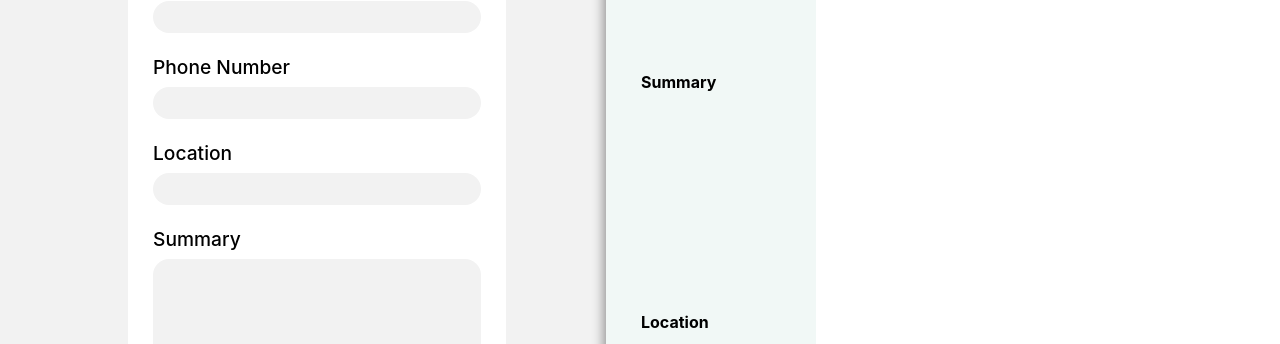
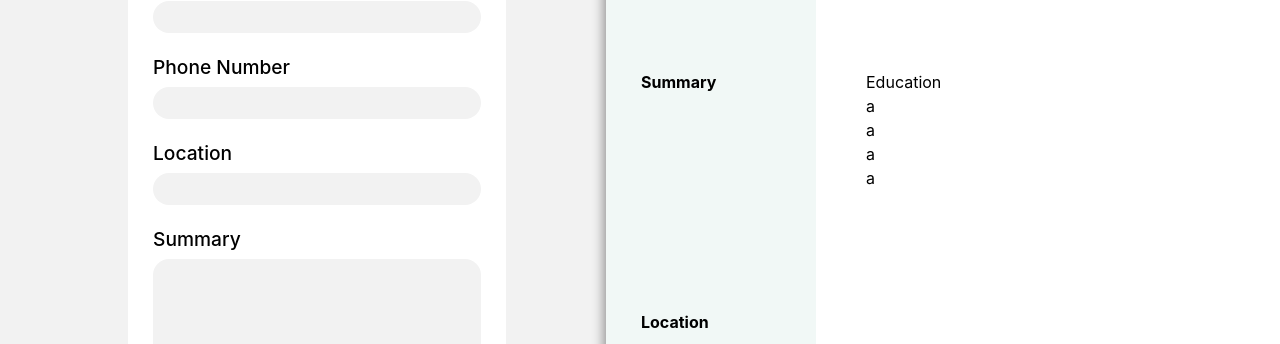
Before and after one commit to Gesem-Martinez/gencv, a React (Vite) app: page / in a window 1280 px wide. Shown: the part 455-799 px from the top of the page. Built offline with nearby package versions, Linux system fonts and the light colour scheme.

Commit message:
Add logic to show education information after clicking 'Add' button

```diff
--- a/src/App.css
+++ b/src/App.css
@@ -147,3 +147,12 @@
   background-color: #71AB73;
   color: white;
 }
+
+.preview-main-content {
+  box-sizing: border-box;
+  position: absolute;
+  width: 70%;
+  top: 350px;
+  right: 0;
+  padding-left: 50px;
+}
--- a/src/App.jsx
+++ b/src/App.jsx
@@ -2,6 +2,95 @@ import { useState } from "react";
 import "./App.css";
 import Header from "./Header";
 import FormContainer from "./FormContainer";
+
+function App() {
+  const [generalInfoStates, setGeneralInfoStates] = useState({
+    firstName: "",
+    lastName: "",
+    email: "",
+    phoneNumber: "",
+    location: "",
+    summary: "",
+  });
+
+  const [educationInfoStatesArr, setEducationInfoStatesArr] = useState([
+    {
+      id: 0,
+      schoolName: "a",
+      fieldOfStudy: "a",
+      startDate: "a",
+      endDate: "a",
+    },
+  ]);
+
+  function handleGeneralInfoSetter(e) {
+    generalInfoHelper(e, generalInfoStates, setGeneralInfoStates);
+    return;
+  }
+
+  return (
+    <>
+      <Header />
+      <div className="main-container">
+        <FormContainer
+          generalInfoStates={generalInfoStates}
+          setGeneralInfoStates={handleGeneralInfoSetter}
+          educationInfoArr={educationInfoStatesArr}
+          setEducationInfoArr={setEducationInfoStatesArr}
+        />
+
+        <div className="preview-container">
+          <p className="preview-full-name">
+            {generalInfoStates.firstName}
+            <br />
+            {generalInfoStates.lastName}
+          </p>
+          <div className="preview-sidebar">
+            <div className="preview-summary preview-sidebar-info">
+              <p className="preview-sidebar-header">Summary</p>
+              <p className="preview-sidebar-body">
+                {generalInfoStates.summary}
+              </p>
+            </div>
+            <div className="preview-location preview-sidebar-info">
+              <p className="preview-sidebar-header">Location</p>
+              <p className="preview-sidebar-body">
+                {generalInfoStates.location}
+              </p>
+            </div>
+            <div className="preview-email preview-sidebar-info">
+              <p className="preview-sidebar-header">Email</p>
+              <p className="preview-sidebar-body">{generalInfoStates.email}</p>
+            </div>
+            <div className="preview-phone preview-sidebar-info">
+              <p className="preview-sidebar-header">Phone Number</p>
+              <p className="preview-sidebar-body">
+                {generalInfoStates.phoneNumber}
+              </p>
+            </div>
+          </div>
+
+          <div className="preview-main-content">
+            <div className="preview-main-education">
+              <p>Education</p>
+              {educationInfoStatesArr.map((educationObj) => {
+                return (
+                  <div key={educationObj.id}>
+                    <p>{educationObj.schoolName}</p>
+                    <p>{educationObj.fieldOfStudy}</p>
+                    <p>{educationObj.startDate}</p>
+                    <p>{educationObj.endDate}</p>
+                  </div>
+                );
+              })}
+            </div>
+          </div>
+
+        </div>
+      </div>
+    </>
+  );
+}
 
 function generalInfoHelper(e, state, setter) {
   if (e.target.id === "First Name") {
@@ -37,69 +126,4 @@ function generalInfoHelper(e, state, setter) {
   }
 }
 
-
-function App() {
-  const [generalInfoStates, setGeneralInfoStates] = useState({
-    firstName: "",
-    lastName: "",
-    email: "",
-    phoneNumber: "",
-    location: "",
-    summary: "",
-  });
-
-  const [educationInfoStatesArr, setEducationInfoStatesArr] = useState([]);
-
-  function handleGeneralInfoSetter(e) {
-    generalInfoHelper(e, generalInfoStates, setGeneralInfoStates);
-    return;
-  }
-
-  return (
-    <>
-      <Header />
-      <div className="main-container">
-        <FormContainer
-          generalInfoStates={generalInfoStates}
-          setGeneralInfoStates={handleGeneralInfoSetter}
-          educationInfoArr={educationInfoStatesArr}
-          setEducationInfoArr={educationInfoStatesArr}
-        />
-
-        <div className="preview-container">
-          <p className="preview-full-name">
-            {generalInfoStates.firstName}
-            <br />
-            {generalInfoStates.lastName}
-          </p>
-          <div className="preview-sidebar">
-            <div className="preview-summary preview-sidebar-info">
-              <p className="preview-sidebar-header">Summary</p>
-              <p className="preview-sidebar-body">
-                {generalInfoStates.summary}
-              </p>
-            </div>
-            <div className="preview-location preview-sidebar-info">
-              <p className="preview-sidebar-header">Location</p>
-              <p className="preview-sidebar-body">
-                {generalInfoStates.location}
-              </p>
-            </div>
-            <div className="preview-email preview-sidebar-info">
-              <p className="preview-sidebar-header">Email</p>
-              <p className="preview-sidebar-body">{generalInfoStates.email}</p>
-            </div>
-            <div className="preview-phone preview-sidebar-info">
-              <p className="preview-sidebar-header">Phone Number</p>
-              <p className="preview-sidebar-body">
-                {generalInfoStates.phoneNumber}
-              </p>
-            </div>
-          </div>
-        </div>
-      </div>
-    </>
-  );
-}
-
 export default App;
--- a/src/FormContainer.jsx
+++ b/src/FormContainer.jsx
@@ -3,11 +3,19 @@ import Form from "./Form";
 import generalIcon from "./assets/account.svg";
 import educationIcon from "./assets/school.svg";
 import experienceIcon from "./assets/professional.svg";
+import { useState } from "react";
 
 export default function FormContainer({
   generalInfoStates,
   setGeneralInfoStates,
+  educationInfoArr,
+  setEducationInfoArr,
 }) {
+  const [schoolName, setSchoolName] = useState('');
+  const [fieldOfStudy, setFieldOfStudy] = useState('');
+  const [startDate, setStartDate] = useState('');
+  const [endDate, setEndDate] = useState('');
+
   const largeInput = 300;
   const smallInput = 120;
 
@@ -15,6 +23,27 @@ export default function FormContainer({
     display: "flex",
     justifyContent: "space-between",
   };
+
+  const handleAddEducation = () => {
+    const newEducation = {
+      id: educationInfoArr.length,
+      schoolName,
+      fieldOfStudy,
+      startDate,
+      endDate,
+    };
+
+    setEducationInfoArr([...educationInfoArr, newEducation]);
+    clearEducationInputs();
+  }
+
+  const clearEducationInputs = () => {
+    setSchoolName('');
+    setFieldOfStudy('');
+    setStartDate('');
+    setEndDate('');
+  }
+
   return (
     <div className="forms-container">
       <Form label="General Information" icon={generalIcon}>
@@ -60,15 +89,15 @@ export default function FormContainer({
       </Form>
 
       <Form label="Education" icon={educationIcon}>
-        <InputElem label="School" inputWidth={largeInput} />
-        <InputElem label="Field of Study" inputWidth={largeInput} />
+        <InputElem label="School" inputWidth={largeInput} value={schoolName} onChange={(e) => setSchoolName(e.target.value)}/>
+        <InputElem label="Field of Study" inputWidth={largeInput} value={fieldOfStudy} onChange={(e) => setFieldOfStudy(e.target.value)}/>
         <div style={doubleSmInput}>
-          <InputElem label="Start Date" inputWidth={smallInput} />
-          <InputElem label="End Date" inputWidth={smallInput} />
+          <InputElem label="Start Date" inputWidth={smallInput} value={startDate} onChange={(e) => setStartDate(e.target.value)}/>
+          <InputElem label="End Date" inputWidth={smallInput} value={endDate} onChange={(e) => setEndDate(e.target.value)}/>
         </div>
         <div className="form-buttons-container">
-          <button className="btn-clear">Clear Inputs</button>
-          <button className="btn-add">Add</button>
+          <button type="button" className="btn-clear" onClick={clearEducationInputs}>Clear Inputs</button>
+          <button type="button" className="btn-add" onClick={handleAddEducation}>Add</button>
         </div>
       </Form>
 
@@ -80,8 +109,8 @@ export default function FormContainer({
           <InputElem label="End Date" inputWidth={smallInput} />
         </div>
         <div className="form-buttons-container">
-          <button className="btn-clear">Clear Inputs</button>
-          <button className="btn-add">Add</button>
+          <button type="button" className="btn-clear">Clear Inputs</button>
+          <button type="button" className="btn-add">Add</button>
         </div>
       </Form>
     </div>
```
